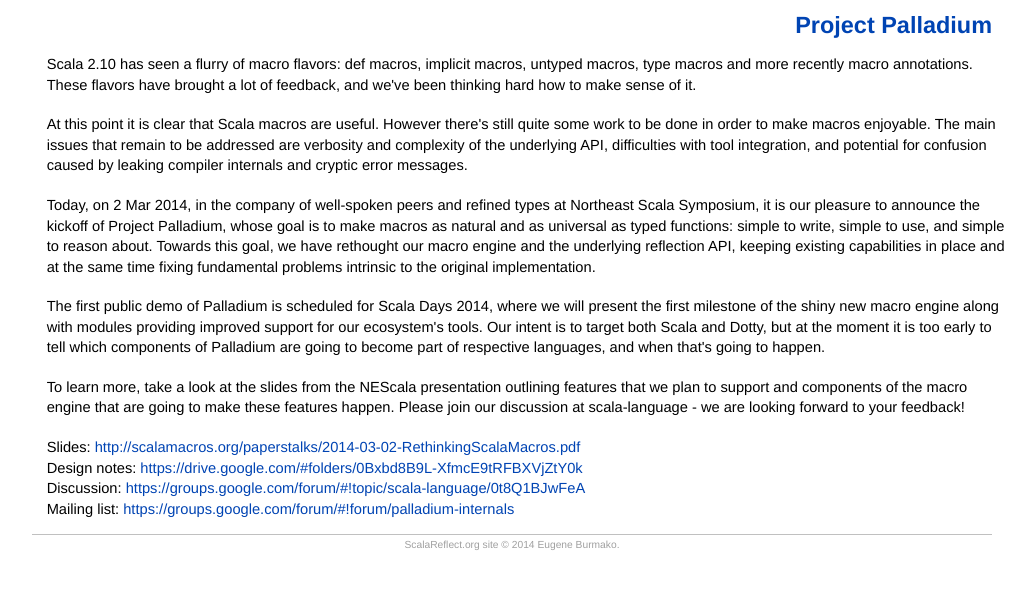
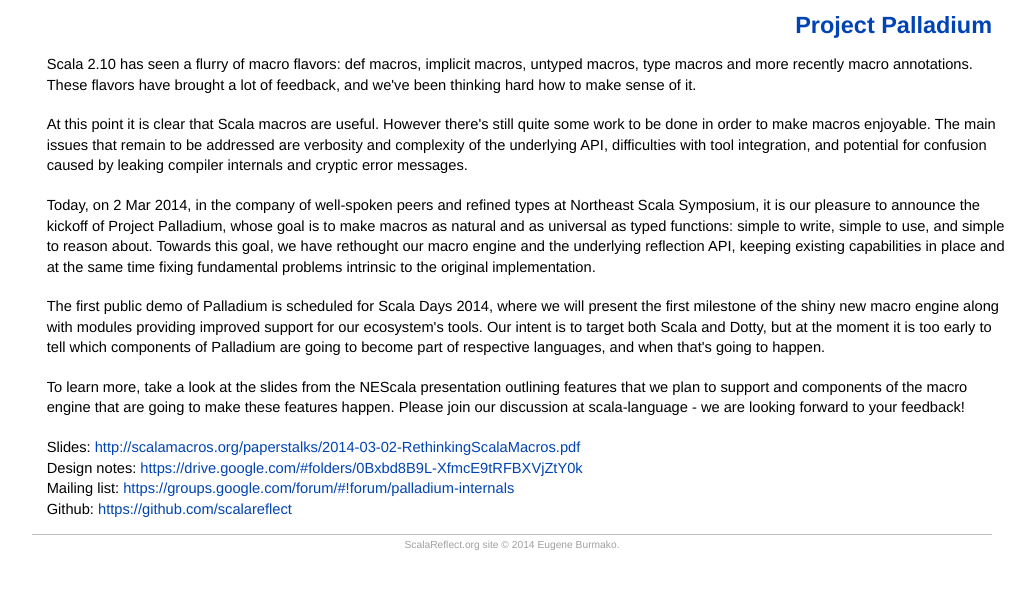
Before and after one commit to xeno-by/scalareflect.github.com, a Jekyll site: the page built from index.html, in a window 1280 px wide. Shown: the top 589 px of the page, without its empty margins (128-1163 px from the left). Built offline with Jekyll 4.4.1, drawn with Linux system fonts in a browser that asks for light colours; some of the changed lines change nothing that is shown.

Commit message:
adds a github link

```diff
--- a/index.html
+++ b/index.html
@@ -17,5 +17,5 @@
 
 <p>Slides: <a href="/paperstalks/2014-03-02-RethinkingScalaMacros.pdf">http://scalamacros.org/paperstalks/2014-03-02-RethinkingScalaMacros.pdf</a><br/>
 Design notes: <a href="https://drive.google.com/#folders/0Bxbd8B9L-XfmcE9tRFBXVjZtY0k">https://drive.google.com/#folders/0Bxbd8B9L-XfmcE9tRFBXVjZtY0k</a><br/>
-Discussion: <a href="https://groups.google.com/forum/#!topic/scala-language/0t8Q1BJwFeA">https://groups.google.com/forum/#!topic/scala-language/0t8Q1BJwFeA</a><br/>
 Mailing list: <a href="https://groups.google.com/forum/#!forum/palladium-internals">https://groups.google.com/forum/#!forum/palladium-internals</a><br/></p>
+Github: <a href="https://github.com/scalareflect">https://github.com/scalareflect</a><br/>
```
